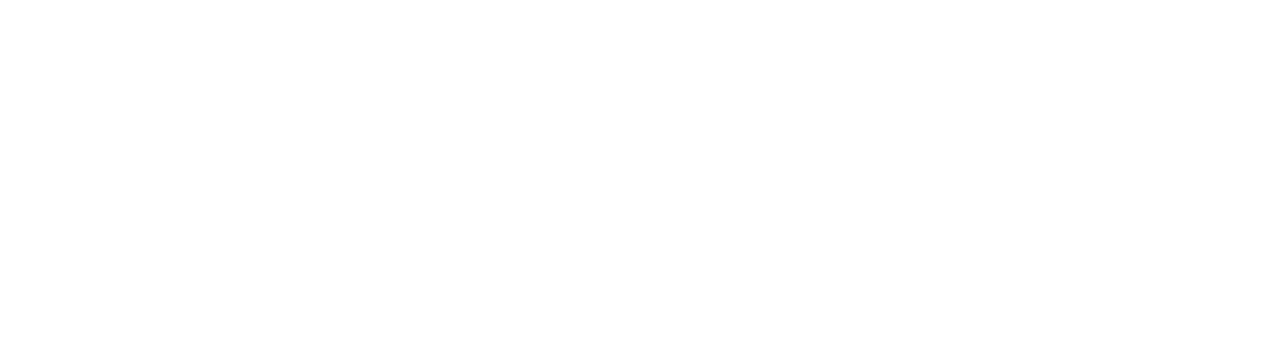
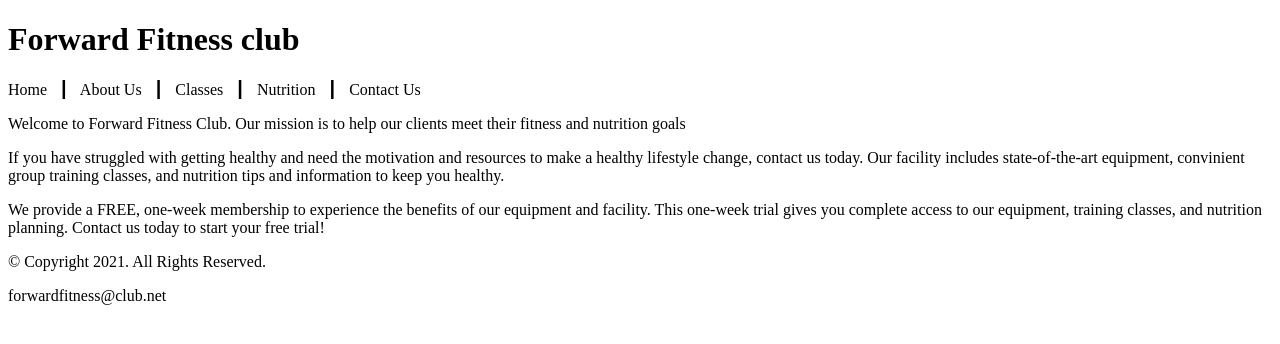
Before and after one commit to 144Sp23/ch2notes-cdurbin909, a plain HTML site: page index.html in a window 1280 px wide. Drawn offline with Linux system fonts and the light colour scheme.

Commit message:
Completed Ch2Notes

```diff
--- a/index.html
+++ b/index.html
@@ -1,13 +1,48 @@
 <!DOCTYPE html>
+<!-- This website template was created by: Chase Durbin -->
 <html lang="en">
 
 <head>
-  <title></title>
-  <meta charset="utf-8">
+    <title>Forward Fitness Club</title>
+    <meta charset="utf-8">
 </head>
 
 <body>
 
+    <!-- Use the header area for the website name or logo -->
+    <header>
+        <h1>Forward Fitness club</h1>
+    </header>
+
+    <!-- Use the nav area to add hyperlinks to other pages within the website -->
+    <nav>
+        <p>Home &nbsp; &#9475; &nbsp;
+
+            About Us &nbsp; &#9475; &nbsp;
+
+            Classes &nbsp; &#9475; &nbsp;
+
+            Nutrition &nbsp; &#9475; &nbsp;
+
+            Contact Us</p>
+    </nav>
+
+    <!-- Use the main area to add the main content of th webpage -->
+    <main>
+        <p>Welcome to Forward Fitness Club. Our mission is to help our clients meet their fitness and nutrition goals</p>
+
+        <p>If you have struggled with getting healthy and need the motivation and resources to make a healthy lifestyle change, contact us today. Our facility includes state-of-the-art equipment, convinient group training classes, and nutrition tips and information to keep you healthy.</p>
+
+        <p>We provide a FREE, one-week membership to experience the benefits of our equipment and facility. This one-week trial gives you complete access to our equipment, training classes, and nutrition planning. Contact us today to start your free trial!</p>
+    </main>
+
+    <!-- Use the footer area to add webpage footer content -->
+    <footer>
+        <p>&copy; Copyright 2021. All Rights Reserved.</p>
+
+        <p>forwardfitness@club.net</p>
+    </footer>
+
 </body>
 
 </html>
```
Also changed, not shown: Forward Fitness Club.html (added, +42 -0 lines).
